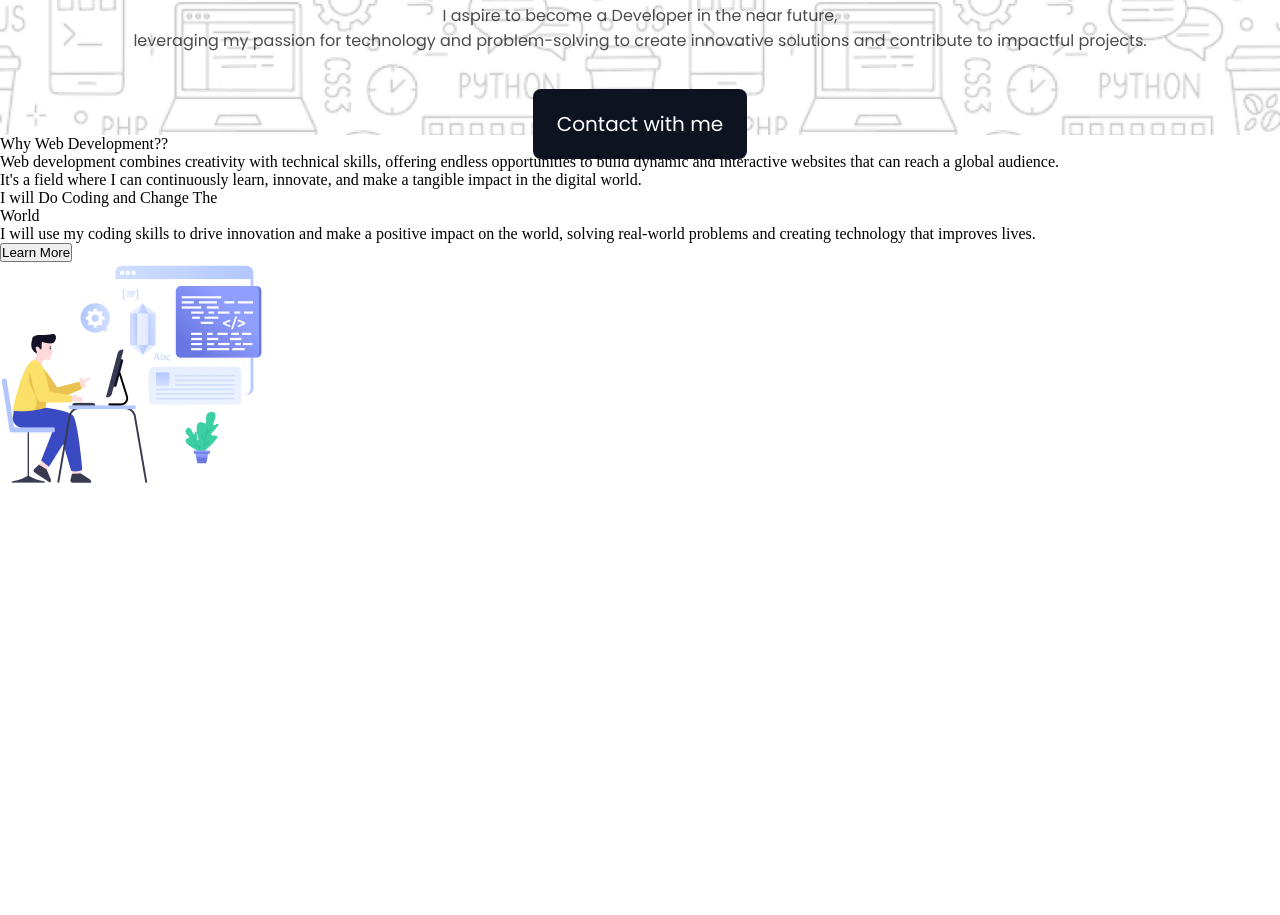
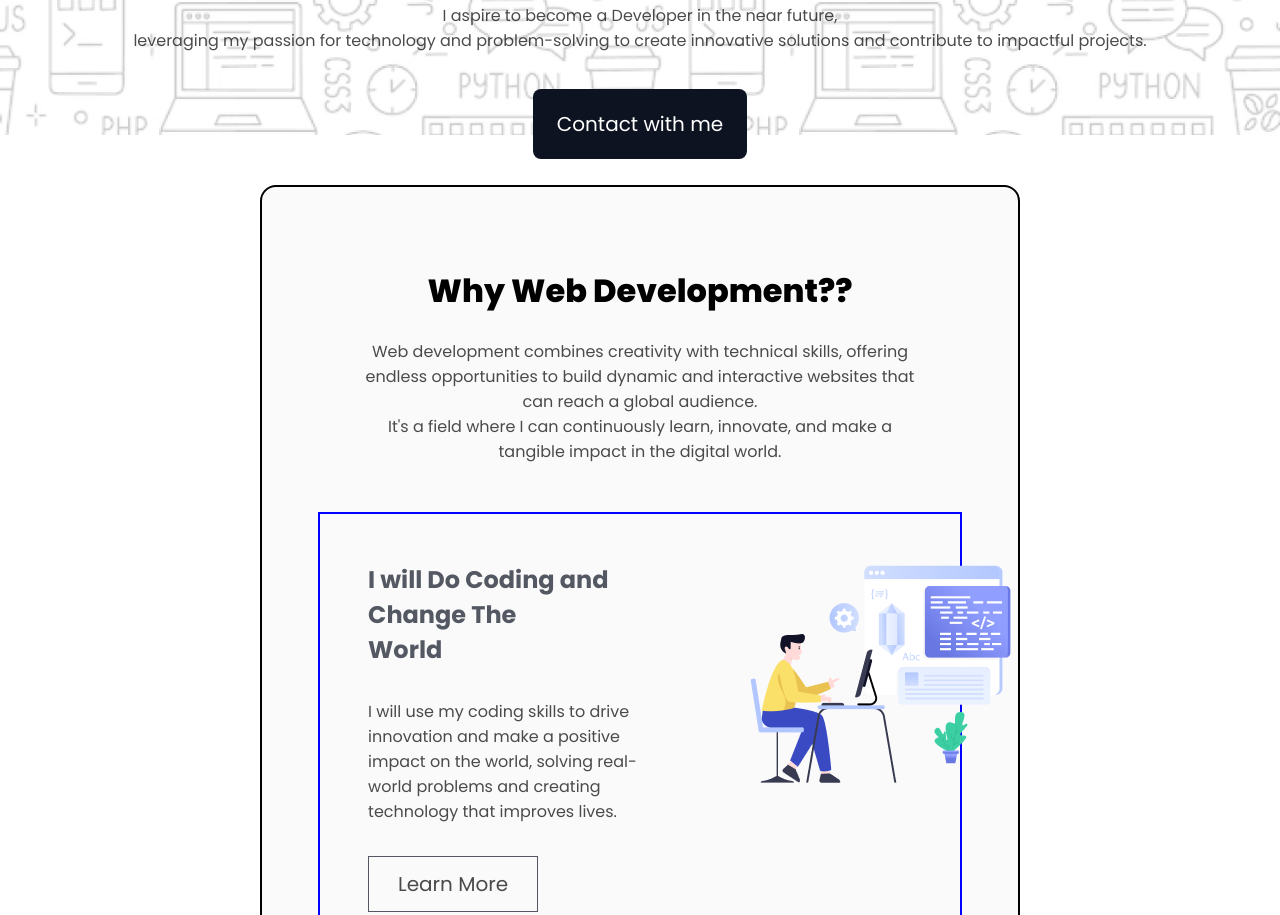
Before and after one commit to Ryusen9/PH-Assignment1, a plain HTML site: page index.html in a window 1280 px wide. Shown: the part 485-1400 px from the top of the page. Before the commit the page ends 991 px from the top, so only its background shows below. Drawn offline with Linux system fonts and the light colour scheme; a web font is replaced by a local one.

Commit message:
30% done

```diff
--- a/index.html
+++ b/index.html
@@ -52,6 +52,26 @@
 
                             <div class="card-holder1-right"><img src="./assets/Layer_1.png" alt=""></div>
                         </div>
+
+                        <div class="card-holder2">
+                            <div class="card-holder2-left"><img src="./assets/Group 3.png" alt=""></div>
+
+                            <div class="card-holder2-right">
+                                <div class="card-holder2-tittle"><p>I will help People by creating Modern<br>Web System</p></div>
+                                <div class="card-holder2-description"><p>I will help people by creating modern web systems that are efficient, user-friendly, and accessible, enhancing their digital experiences and addressing their needs effectively.</p></div>
+                                <button>Learn More</button>
+                                </div>
+                        </div>
+
+                        <div class="card-holder3">
+                            <div class="card-holder3-left">
+                                <div class="card-holder3-tittle"><p>I will Do Coding and Change The <br>World</p></div>
+                                <div class="card-holder3-description"><p>I will use my coding skills to drive innovation and make a positive impact on the world, solving real-world problems and creating technology that improves lives.</p></div>
+                                <button>Learn More</button>
+                            </div>
+
+                            <div class="card-holder3-right"><img src="./assets/Group 4.png" alt=""></div>
+                        </div>
                     </div>
                 </div>
             </div>
--- a/style/style.css
+++ b/style/style.css
@@ -105,3 +105,88 @@ header nav button{
     padding: 21px 24px;
     border-radius: 8px;
 }
+/* hero section ends here */
+
+/* cards section starts here */
+
+.card1-container{
+    width: 59.375vw;
+    margin: 50px auto 50px;
+    padding: 80px 97px;
+    border-radius: 16px;
+    border: 2px solid black;
+    background-color: rgba(13, 19, 33, 0.02);
+}
+
+.card1-container .card1-main{
+    display: flex;
+    gap: 24px;
+    flex-direction: column;
+    align-items: center;
+}
+
+.card1-main .card1-tittle p{
+    font-size: 2rem;
+    font-family: var(--font2);
+    font-weight: var(--fontWeight4);
+}
+
+.card1-main .card1-description{
+    font-size: 1rem;
+    font-family: var(--font2);
+    font-weight: var(--fontWeight1);
+    opacity: var(--opacity);
+    text-align: center;
+    margin-bottom: 24px;
+}
+
+.cards{
+    border: 2px solid blue;
+    display: grid;
+    grid-template-rows: repeat(3, 1fr);
+}
+
+.cards .card-holder1{
+    display: flex;
+    gap: 98.83px;
+    padding: 48px;
+    border-radius: 16px;
+}
+
+.card-holder1 .card-holder1-left{
+    width: 70%;
+    height: 100%;
+    display: flex;
+    flex-direction: column;
+    gap: 32px;
+}
+
+.card-holder1-left .card-holder1-tittle{
+    font-size: 1.5rem;
+    color: var(--color2);
+    font-weight: var(--fontWeight3);
+    font-family: var(--font2);
+}
+
+.card-holder1-left .card-holder1-description{
+    font-size: 1rem;
+    font-weight: var(--fontWeight1);
+    font-family: var(--font2);
+    opacity: var(--opacity);
+}
+
+.card-holder1-left button{
+    padding: 12px 20px;
+    width: 170px;
+    border: 1px solid rgb(13, 19, 33);
+    opacity: 0.7;
+    background-color: transparent;
+    font-size: 1.25rem;
+    font-family: var(--font2);
+    font-weight: var(--fontWeight1);
+}
+
+.card-holder1-right{
+    width: 30%;
+    height: 100%;
+}
```
